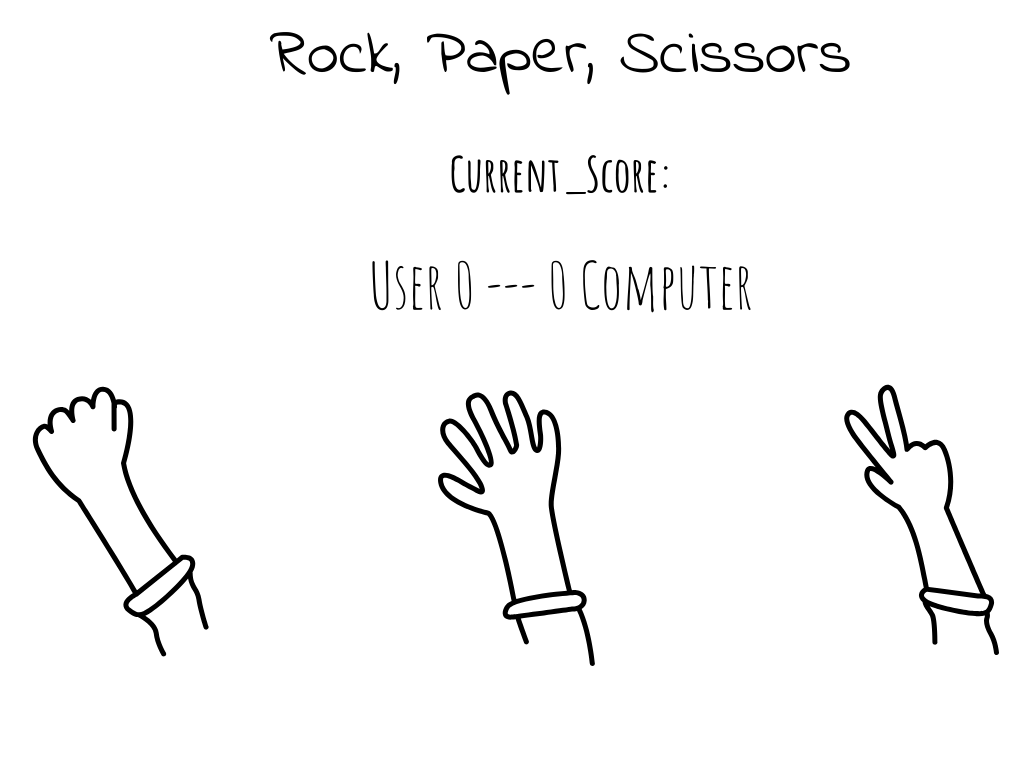
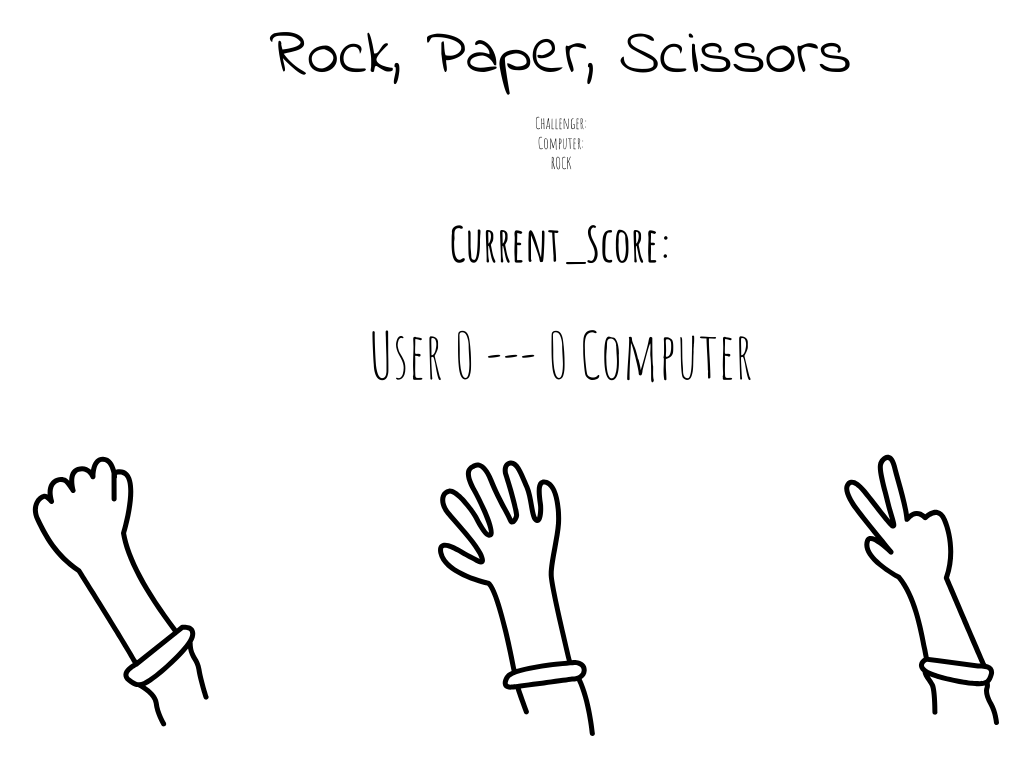
Before and after one commit to jmurrii/rock_paper_scissors, a plain HTML site: page index.html in a window 1280 px wide. Shown: the whole page, without its empty margins (79-1109 px from the left). Drawn offline with Linux system fonts and the light colour scheme.

Commit message:
created getUserChoice function

```diff
--- a/index.html
+++ b/index.html
@@ -10,6 +10,10 @@
   <body>
     <div class="main-container">
       <h1 id="main-title">Rock, Paper, Scissors</h1>
+      <div class="playerChoice">
+        <p>Challenger:</p><span id="userChoice"></span></p>
+        <p>Computer:</p><span id="computerChoice"></span></p>
+      </div>
       <div class="score">
         <h2 id="score-heading">Current_Score:</h2>
         <p id="score">User 0 --- 0 Computer</p>
--- a/script.js
+++ b/script.js
@@ -0,0 +1,38 @@
+async function getUserChoice() {
+
+    const rock = document.getElementById("rock");
+
+    rock.addEventListener("click", function () {
+        document.getElementById("userChoice").innerText = "ROCK";
+    })
+
+    const paper = document.getElementById("paper");
+
+    paper.addEventListener("click", function () {
+        document.getElementById("userChoice").innerText = "PAPER";
+    })
+
+    const scissors = document.getElementById("scissors");
+
+    scissors.addEventListener("click", function () {
+        document.getElementById("userChoice").innerText = "SCISSORS";
+    })
+
+}
+
+getUserChoice();
+
+
+/**** ****  getComputerChoice   ****  ****/
+
+async function getComputerChoice() {
+    await getUserChoice();
+    let gameArray = ["ROCK", "PAPER", "SCISSORS"];
+
+    let i = Math.floor(Math.random() * 3);
+    // console.log(gameArray[i]);
+
+    document.getElementById("computerChoice").innerText = gameArray[i];
+}
+
+getComputerChoice();
```
Also changed, not shown: 1 other file.
